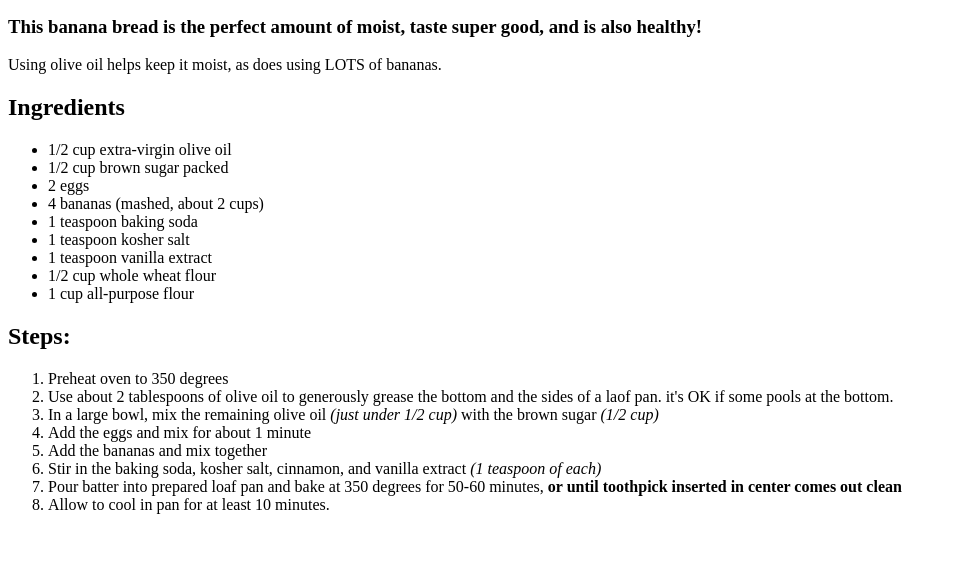
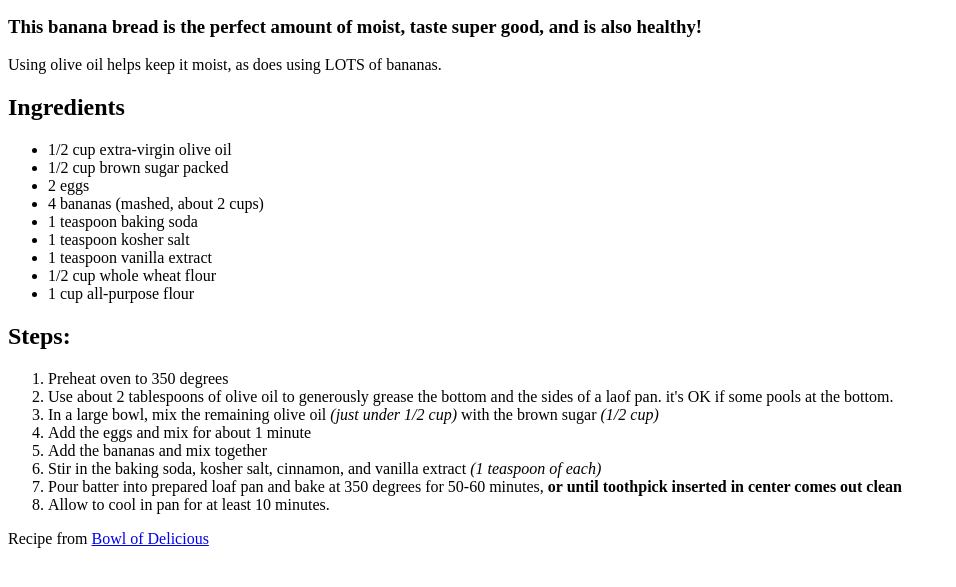
Before and after one commit to candreola01/odin-recipes, a plain HTML site: page recipes/banana-bread.html in a window 1280 px wide. Shown: the part 101-688 px from the top of the page, without its empty margins (0-956 px from the left). Drawn offline with Linux system fonts and the light colour scheme.

Commit message:
Add hyperlink to original recipe

```diff
--- a/recipes/banana-bread.html
+++ b/recipes/banana-bread.html
@@ -33,5 +33,6 @@
             <li>Pour batter into prepared loaf pan and bake at 350 degrees for 50-60 minutes, <strong>or until toothpick inserted in center comes out clean</strong></li>
             <li>Allow to cool in pan for at least 10 minutes.</li>
         </ol>
+        <p>Recipe from <a href="https://www.bowlofdelicious.com/healthy-banana-bread/">Bowl of Delicious</p>
     </body>
 </html>
```
